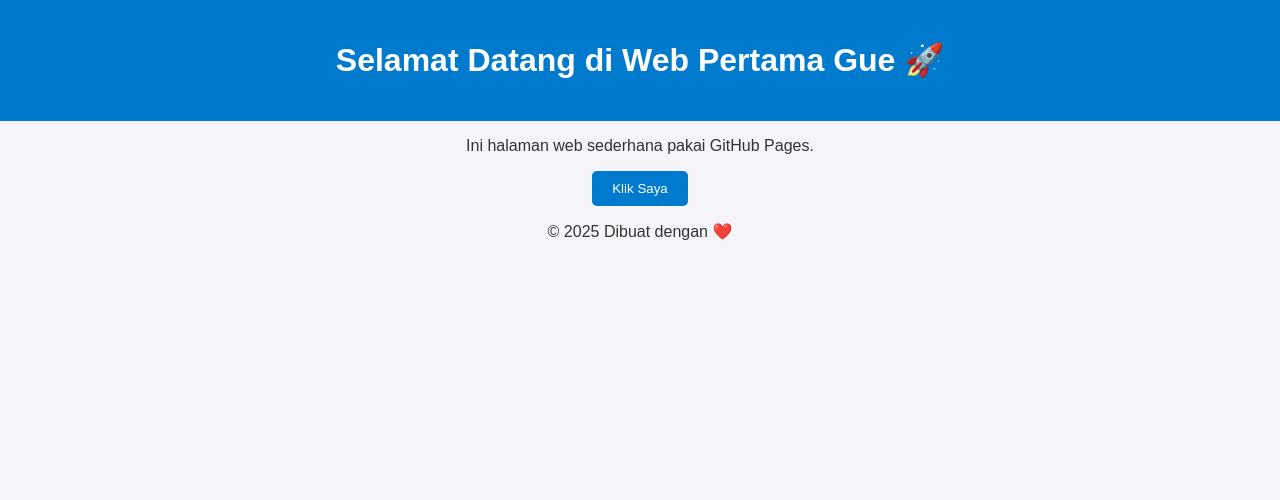
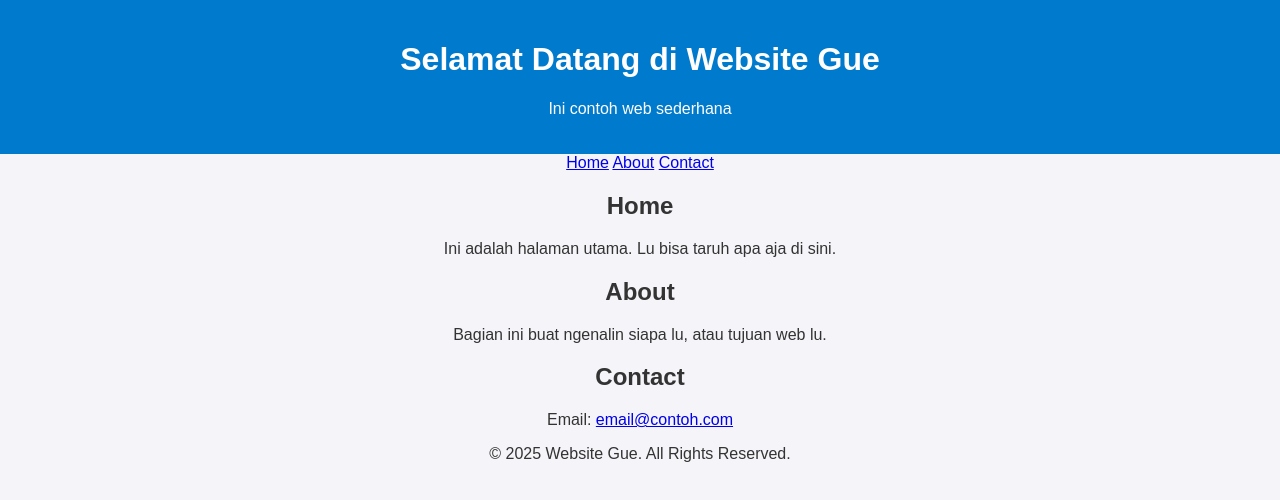
Before and after one commit to zailiafatmawati-blip/web-mjo, a plain HTML site: page index.html in a window 1280 px wide. Drawn offline with Linux system fonts and the light colour scheme.

Commit message:
Update index.html

```diff
--- a/index.html
+++ b/index.html
@@ -3,22 +3,35 @@
 <head>
   <meta charset="UTF-8">
   <meta name="viewport" content="width=device-width, initial-scale=1.0">
-  <title>Web Pertama Gue</title>
-  <!-- Hubungkan ke CSS -->
+  <title>Website Gue</title>
+  <!-- Link ke file CSS -->
   <link rel="stylesheet" href="style.css">
 </head>
 <body>
   <header>
-    <h1>Selamat Datang di Web Pertama Gue 🚀</h1>
+    <h1>Selamat Datang di Website Gue</h1>
+    <p>Ini contoh web sederhana</p>
   </header>
 
-  <main>
-    <p>Ini halaman web sederhana pakai GitHub Pages.</p>
-    <button>Klik Saya</button>
-  </main>
+  <nav>
+    <a href="#home">Home</a>
+    <a href="#about">About</a>
+    <a href="#contact">Contact</a>
+  </nav>
+
+  <div class="container">
+    <h2 id="home">Home</h2>
+    <p>Ini adalah halaman utama. Lu bisa taruh apa aja di sini.</p>
+
+    <h2 id="about">About</h2>
+    <p>Bagian ini buat ngenalin siapa lu, atau tujuan web lu.</p>
+
+    <h2 id="contact">Contact</h2>
+    <p>Email: <a href="mailto:email@contoh.com">email@contoh.com</a></p>
+  </div>
 
   <footer>
-    <p>&copy; 2025 Dibuat dengan ❤️</p>
+    <p>&copy; 2025 Website Gue. All Rights Reserved.</p>
   </footer>
 </body>
 </html>
```
